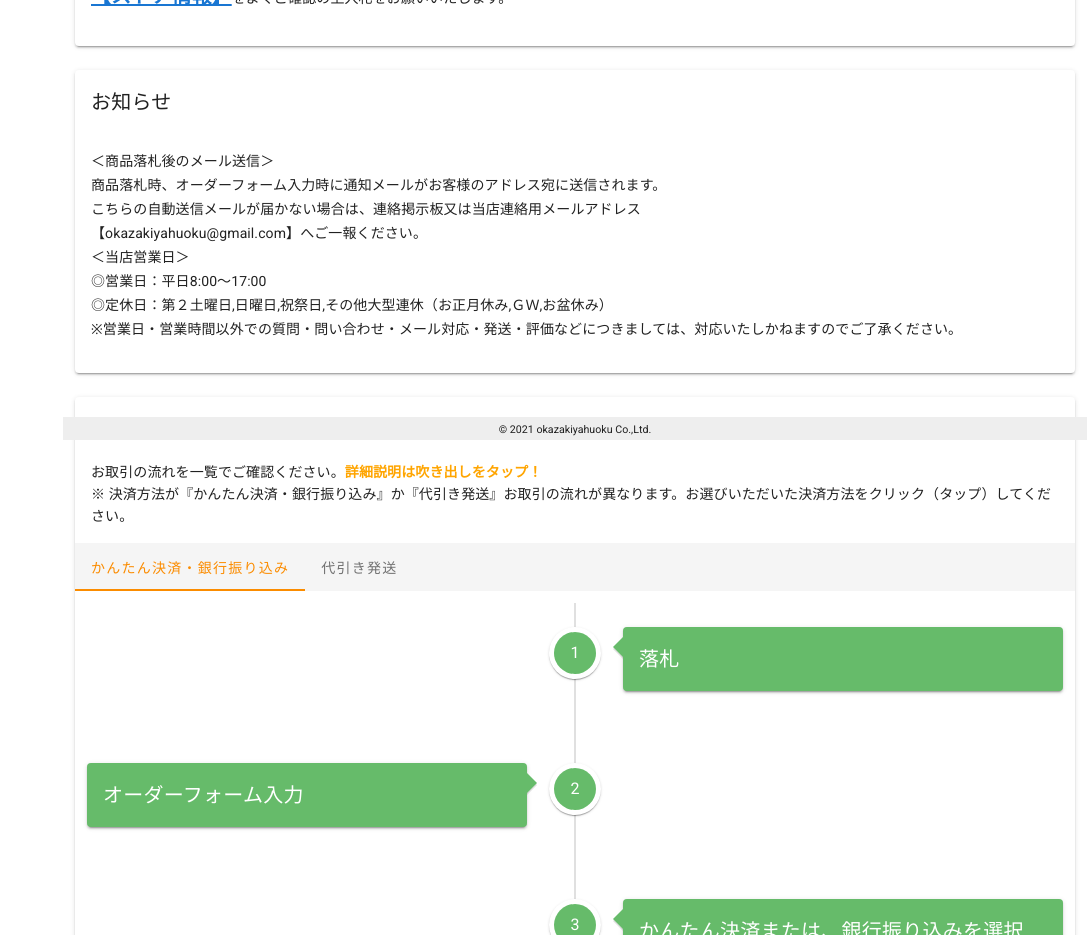
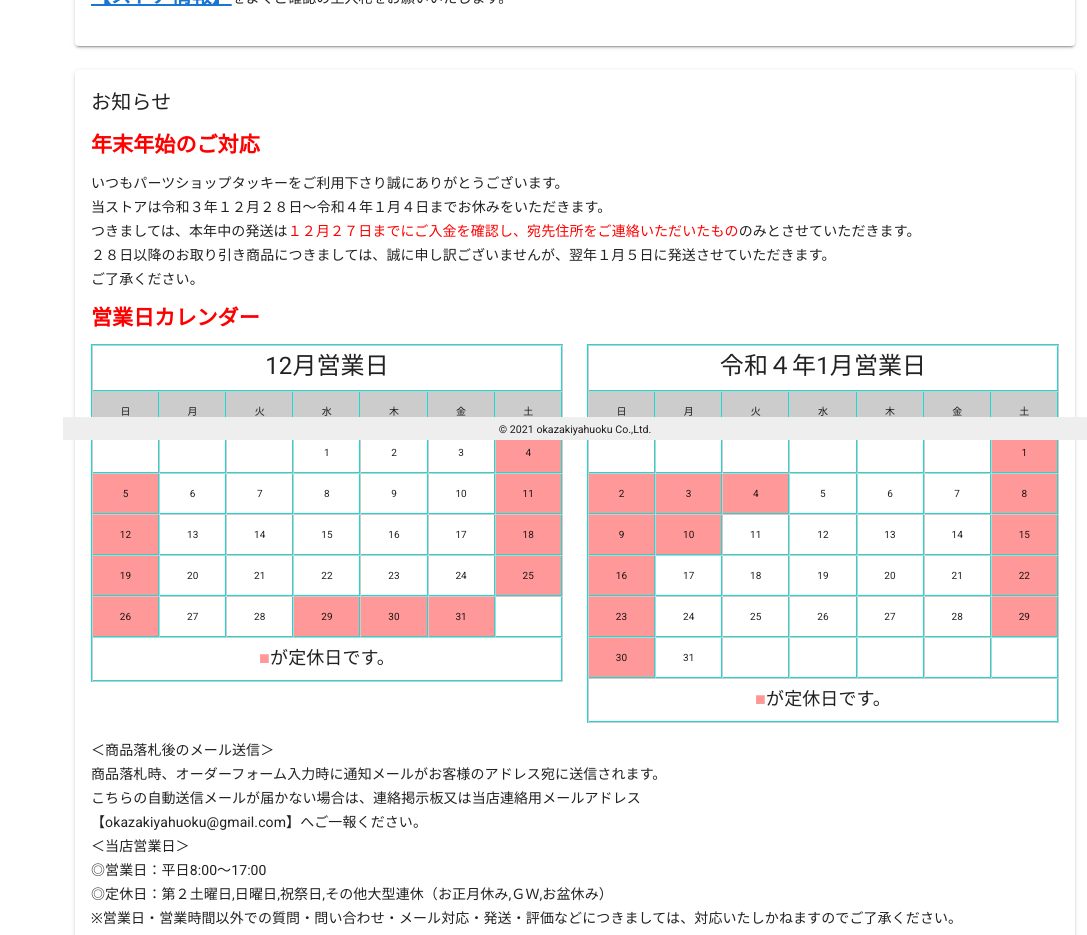
Before and after one commit to bonkun0903/yahuoku-site-vue, a Vue app: page / in a window 1280 px wide. Shown: the part 360-1295 px from the top of the page, without its empty margins (193-1280 px from the left). Built offline with nearby package versions, Linux system fonts and the light colour scheme; what vue-clipboard2 would draw is missing.

Commit message:
Add Calender

```diff
--- /dev/null
+++ b/src/components/parts/Calender202112.vue
@@ -0,0 +1,64 @@
+<template>
+  <table border="0" cellpadding="2" cellspacing="1" bgcolor="#CCCCCC" width="100%">
+  <tr align="center" bgcolor="#FFFFFF">
+  <td colspan="7"><font size="5">12月営業日</font></td>
+  </tr>
+  <tr align="center" bgcolor="#CCCCCC">
+  <td>日</td>
+  <td>月</td>
+  <td>火</td>
+  <td>水</td>
+  <td>木</td>
+  <td>金</td>
+  <td>土</td>
+  </tr>
+  <tr align="center" bgcolor="#FFFFFF">
+  <td></td>
+  <td></td>
+  <td></td>
+  <td>1</td>
+  <td>2</td>
+  <td>3</td>
+  <td bgcolor="#FF9999">4</td>
+  </tr>
+  <tr align="center" bgcolor="#FFFFFF">
+  <td bgcolor="#FF9999">5</td>
+  <td>6</td>
+  <td>7</td>
+  <td>8</td>
+  <td>9</td>
+  <td>10</td>
+  <td bgcolor="#FF9999">11</td>
+  </tr>
+  <tr align="center" bgcolor="#FFFFFF">
+  <td bgcolor="#FF9999">12</td>
+  <td>13</td>
+  <td>14</td>
+  <td>15</td>
+  <td>16</td>
+  <td>17</td>
+  <td bgcolor="#FF9999">18</td>
+  </tr>
+  <tr align="center" bgcolor="#FFFFFF">
+  <td bgcolor="#FF9999">19</td>
+  <td>20</td>
+  <td>21</td>
+  <td>22</td>
+  <td>23</td>
+  <td>24</td>
+  <td bgcolor="#FF9999">25</td>
+  </tr>
+  <tr align="center" bgcolor="#FFFFFF">
+  <td bgcolor="#FF9999">26</td>
+  <td>27</td>
+  <td>28</td>
+  <td bgcolor="#FF9999">29</td>
+  <td bgcolor="#FF9999">30</td>
+  <td bgcolor="#FF9999">31</td>
+  <td></td>
+</tr>
+<tr align="center" bgcolor="#FFFFFF">
+  <td colspan="7"><font size="4" color="#FF9999">■</font><font size="4">が定休日です。</font></td>
+</tr>
+</table>
+</template>
--- /dev/null
+++ b/src/components/parts/Calender202201.vue
@@ -0,0 +1,73 @@
+<template>
+  <table border="0" cellpadding="2" cellspacing="1" bgcolor="#CCCCCC" width="100%">
+  <tr align="center" bgcolor="#FFFFFF">
+  <td colspan="7"><font size="5">令和４年1月営業日</font></td>
+  </tr>
+  <tr align="center" bgcolor="#CCCCCC">
+  <td>日</td>
+  <td>月</td>
+  <td>火</td>
+  <td>水</td>
+  <td>木</td>
+  <td>金</td>
+  <td>土</td>
+  </tr>
+  <tr align="center" bgcolor="#FFFFFF">
+  <td></td>
+  <td></td>
+  <td></td>
+  <td></td>
+  <td></td>
+  <td></td>
+  <td bgcolor="#FF9999">1</td>
+  </tr>
+  <tr align="center" bgcolor="#FFFFFF">
+  <td bgcolor="#FF9999">2</td>
+  <td bgcolor="#FF9999">3</td>
+  <td bgcolor="#FF9999">4</td>
+  <td>5</td>
+  <td>6</td>
+  <td>7</td>
+  <td bgcolor="#FF9999">8</td>
+  </tr>
+  <tr align="center" bgcolor="#FFFFFF">
+  <td bgcolor="#FF9999">9</td>
+  <td bgcolor="#FF9999">10</td>
+  <td>11</td>
+  <td>12</td>
+  <td>13</td>
+  <td>14</td>
+  <td bgcolor="#FF9999">15</td>
+  </tr>
+  <tr align="center" bgcolor="#FFFFFF">
+  <td bgcolor="#FF9999">16</td>
+  <td>17</td>
+  <td>18</td>
+  <td>19</td>
+  <td>20</td>
+  <td>21</td>
+  <td bgcolor="#FF9999">22</td>
+  </tr>
+  <tr align="center" bgcolor="#FFFFFF">
+  <td bgcolor="#FF9999">23</td>
+  <td>24</td>
+  <td>25</td>
+  <td>26</td>
+  <td>27</td>
+  <td>28</td>
+  <td bgcolor="#FF9999">29</td>
+  </tr>
+  <tr align="center" bgcolor="#FFFFFF">
+  <td bgcolor="#FF9999">30</td>
+  <td>31</td>
+  <td></td>
+  <td></td>
+  <td></td>
+  <td></td>
+  <td></td>
+  </tr>
+  <tr align="center" bgcolor="#FFFFFF">
+    <td colspan="7"><font size="4" color="#FF9999">■</font><font size="4">が定休日です。</font></td>
+  </tr>
+  </table>
+</template>
--- a/src/components/parts/NoticeView.vue
+++ b/src/components/parts/NoticeView.vue
@@ -2,6 +2,19 @@
   <section id="notice-view">
     <v-card-title>お知らせ</v-card-title>
     <v-card-text>
+      <h2 style="color: red">年末年始のご対応</h2>
+      <p>
+        いつもパーツショップタッキーをご利用下さり誠にありがとうございます。<br>
+        当ストアは令和３年１２月２８日〜令和４年１月４日までお休みをいただきます。<br>
+        つきましては、本年中の発送は<span style="color: red">１２月２７日までにご入金を確認し、宛先住所をご連絡いただいたもの</span>のみとさせていただきます。<br>
+        ２８日以降のお取り引き商品につきましては、誠に申し訳ございませんが、翌年１月５日に発送させていただきます。<br>
+        ご了承ください。
+      </p>
+      <h2 style="color: red">営業日カレンダー</h2>
+      <v-row>
+        <v-col class="col-sm-6 col-12"><Calender202112/></v-col>
+        <v-col><Calender202201/></v-col>
+      </v-row>
       <p>
         ＜商品落札後のメール送信＞<br>
         商品落札時、オーダーフォーム入力時に通知メールがお客様のアドレス宛に送信されます。<br>
@@ -15,3 +28,14 @@
     </v-card-text>
   </section>
 </template>
+<script>
+import Calender202112 from './/Calender202112'
+import Calender202201 from './/Calender202201'
+
+export default {
+  components: {
+    Calender202112,
+    Calender202201
+  }
+}
+</script>
```
